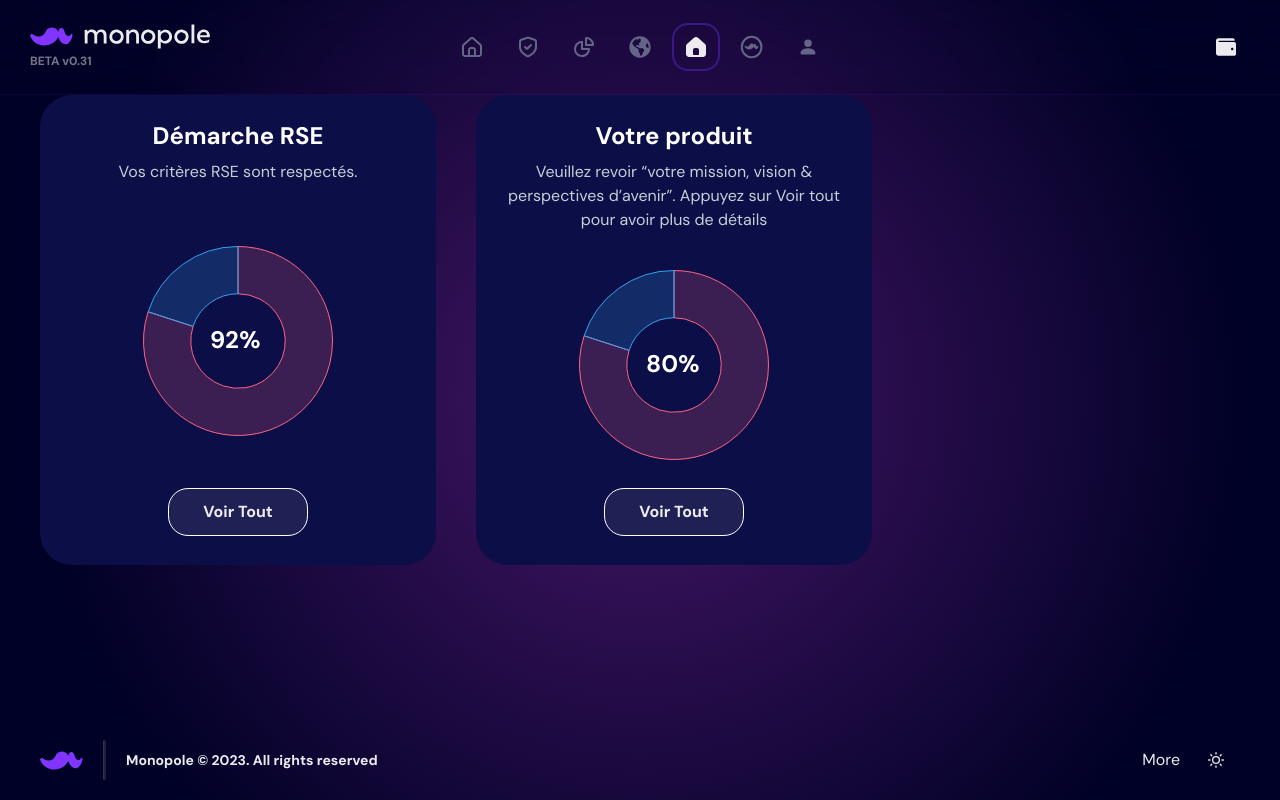
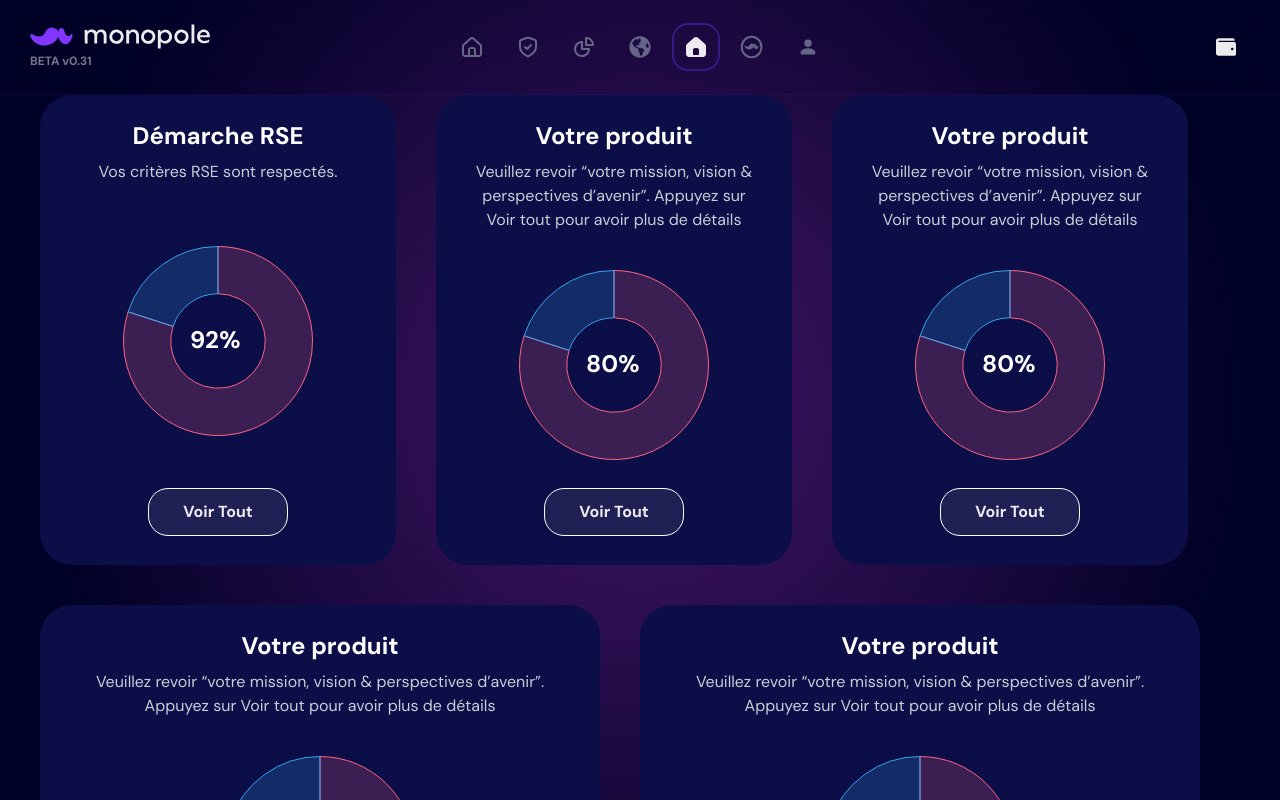
Before and after one commit to Monopole-network/hackathon-2, a Next.js app: page /project-user in a window 1280 px wide. Built offline with nearby package versions, Linux system fonts and the light colour scheme.

Commit message:
ADD : Chart cards on project user page

```diff
--- a/components/ChartCard/ChartCard.module.css
+++ b/components/ChartCard/ChartCard.module.css
@@ -13,9 +13,12 @@
     background-repeat: no-repeat;
     overflow: hidden;
     cursor: pointer;
-    flex-basis: 33%;
+    flex-basis: calc(33% - 40px);
     border-radius: 32px;
-background: var(--brand-indigo, #0C0E47);
+    background: var(--brand-indigo, #0C0E47);
+}
+.chart-card:last-of-type, .chart-card:nth-of-type(4){
+    flex-basis: calc(50% - 40px);
 }
 .doughnut-chart{
     position: relative;
--- a/pages/project-user.tsx
+++ b/pages/project-user.tsx
@@ -8,6 +8,9 @@ const ProjectUser: NextPage = () => {
       <div className='chart-cards'>
       <ChartCard CatName='Démarche RSE' TxtResult='Vos critères RSE sont respectés.' percent={92} />
       <ChartCard CatName='Votre produit' TxtResult='Veuillez revoir “votre mission, vision & perspectives d’avenir”. Appuyez sur Voir tout pour avoir plus de détails' percent={80} />
+      <ChartCard CatName='Votre produit' TxtResult='Veuillez revoir “votre mission, vision & perspectives d’avenir”. Appuyez sur Voir tout pour avoir plus de détails' percent={80} />
+      <ChartCard CatName='Votre produit' TxtResult='Veuillez revoir “votre mission, vision & perspectives d’avenir”. Appuyez sur Voir tout pour avoir plus de détails' percent={80} />
+      <ChartCard CatName='Votre produit' TxtResult='Veuillez revoir “votre mission, vision & perspectives d’avenir”. Appuyez sur Voir tout pour avoir plus de détails' percent={80} />
       </div>
     </Flex>
   );
--- a/styles/globals.css
+++ b/styles/globals.css
@@ -28,4 +28,5 @@ body {
   gap: 40px;
   max-width: 1200px;
   margin: 0 auto;
+  flex-wrap: wrap;
 }
```
